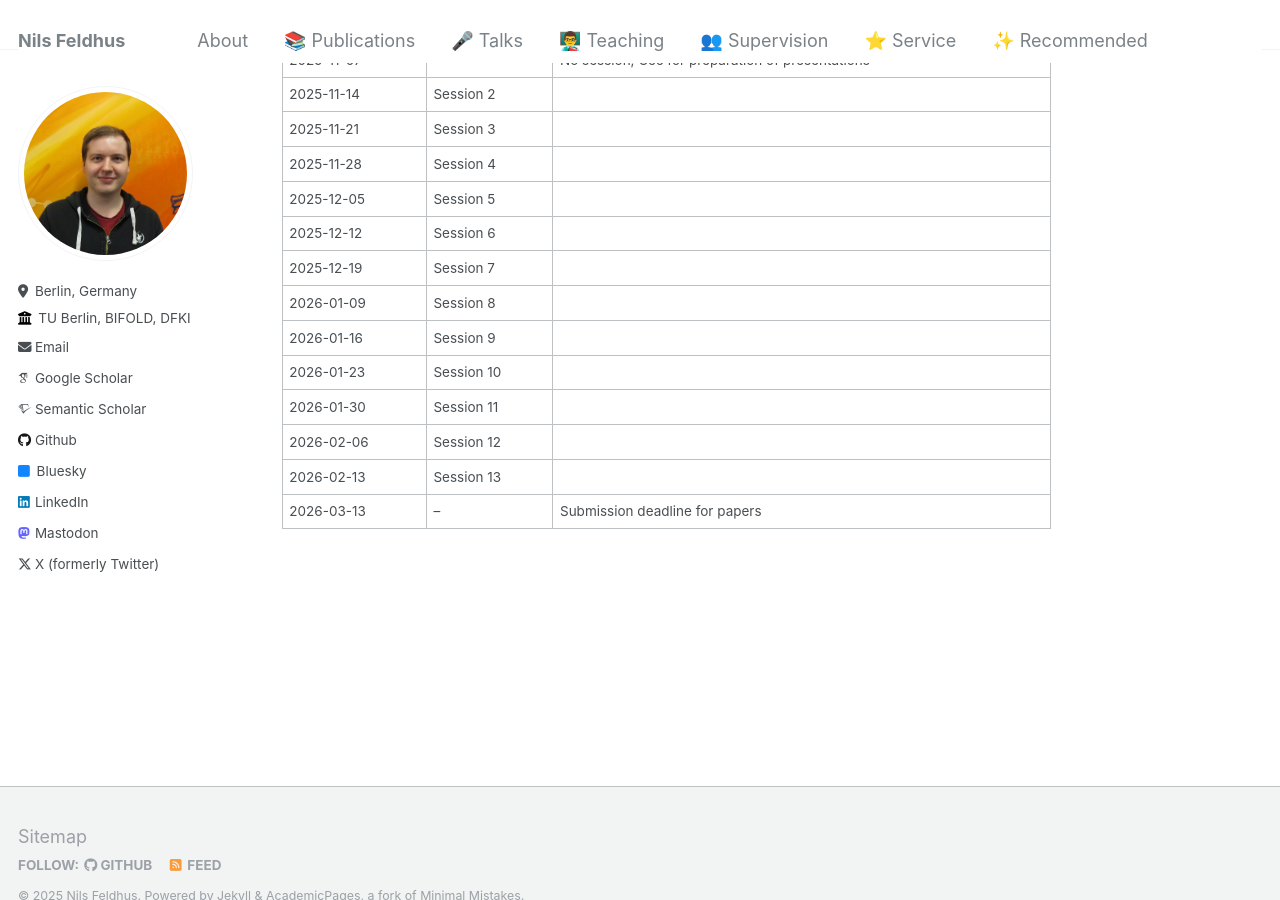
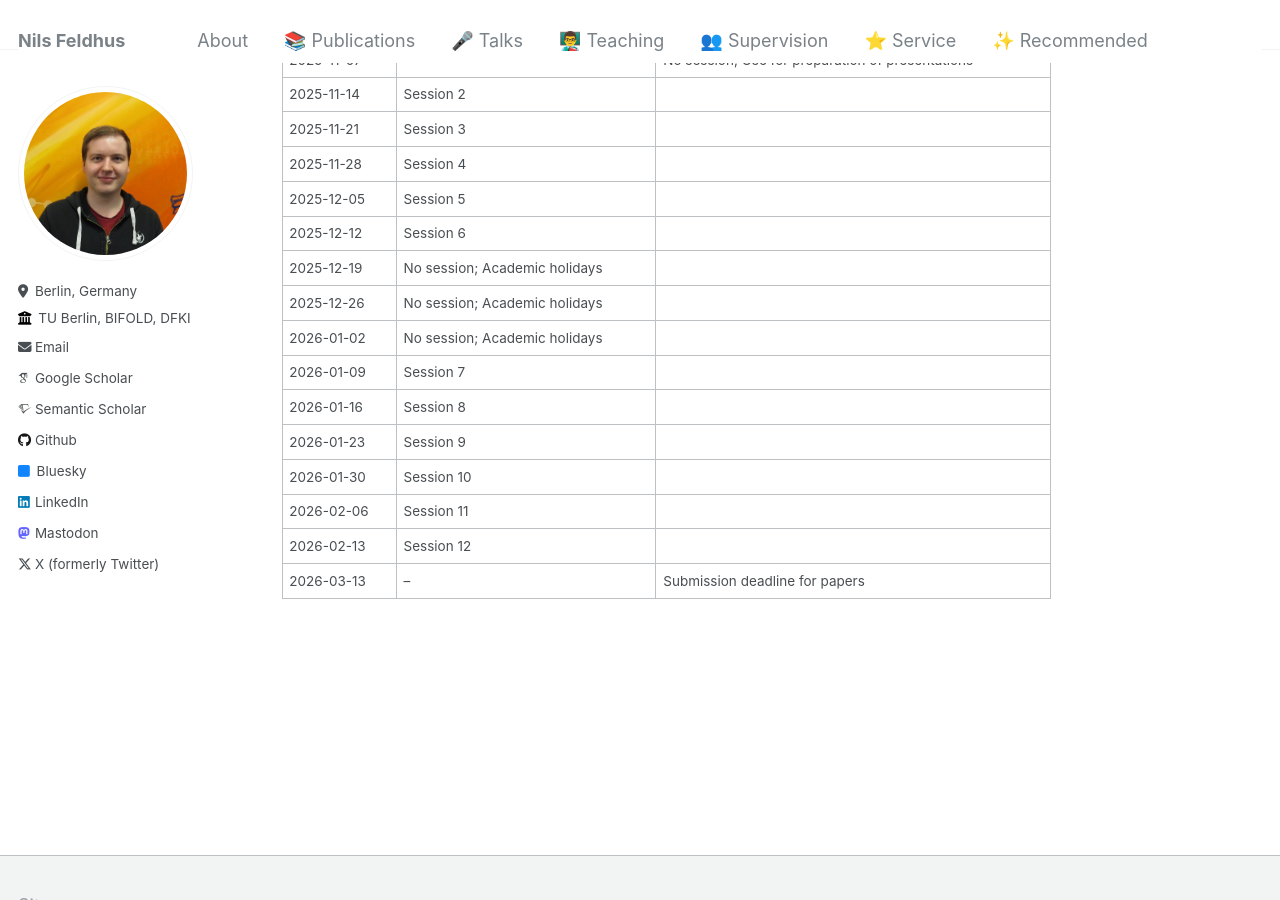
Before and after one commit to nfelnlp/nfelnlp.github.io, a Jekyll site: the page built from teaching/aivi.md, in a window 1280 px wide and 900 px high, scrolled down 1438 px. Built offline with Jekyll 4.4.1, drawn with Linux system fonts in a browser that asks for light colours; some web fonts are replaced; some of the changed text lies outside the part shown.

```diff
--- a/teaching/aivi.md
+++ b/teaching/aivi.md
@@ -83,37 +83,47 @@ Attendees will take turns presenting [explorables](https://visxai.io), demonstra
     </tr>
     <tr>
       <td>2025-12-19</td>
+      <td>No session; Academic holidays</td>
+      <td></td>
+    </tr>
+    <tr>
+      <td>2025-12-26</td>
+      <td>No session; Academic holidays</td>
+      <td></td>
+    </tr>
+    <tr>
+      <td>2026-01-02</td>
+      <td>No session; Academic holidays</td>
+      <td></td>
+    </tr>
+    <tr>
+      <td>2026-01-09</td>
       <td>Session 7</td>
       <td></td>
     </tr>
     <tr>
-      <td>2026-01-09</td>
+      <td>2026-01-16</td>
       <td>Session 8</td>
       <td></td>
     </tr>
     <tr>
-      <td>2026-01-16</td>
+      <td>2026-01-23</td>
       <td>Session 9</td>
       <td></td>
     </tr>
     <tr>
-      <td>2026-01-23</td>
+      <td>2026-01-30</td>
       <td>Session 10</td>
       <td></td>
     </tr>
     <tr>
-      <td>2026-01-30</td>
+      <td>2026-02-06</td>
       <td>Session 11</td>
       <td></td>
     </tr>
     <tr>
-      <td>2026-02-06</td>
+      <td>2026-02-13</td>
       <td>Session 12</td>
-      <td></td>
-    </tr>
-    <tr>
-      <td>2026-02-13</td>
-      <td>Session 13</td>
       <td></td>
     </tr>
     <tr>
```
Also changed, not shown: other parts of teaching/aivi.md (+1 -1 lines), index.md (+2 -8 lines), old_news.md (+1 -0 lines), publications/index.md (+16 -21 lines).
